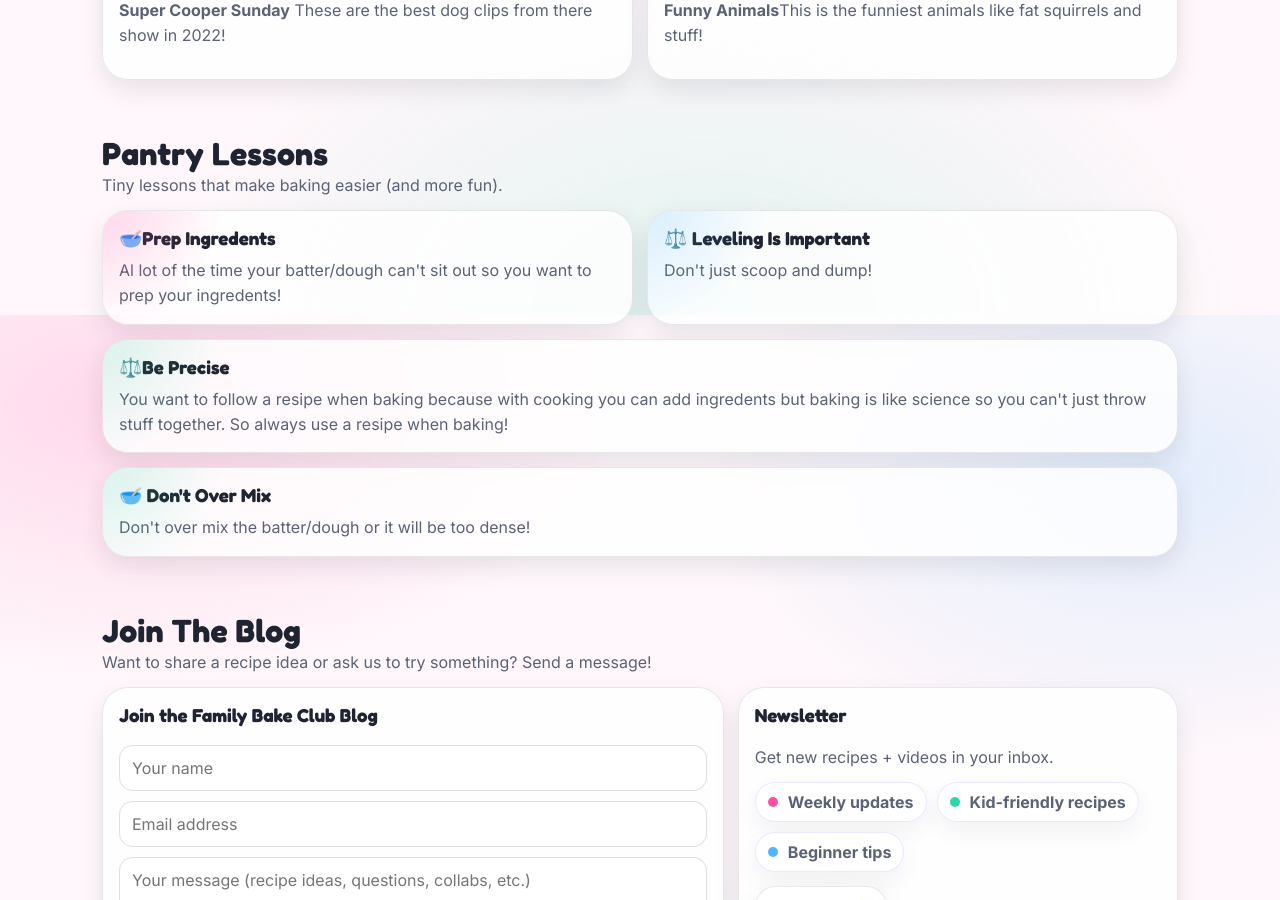
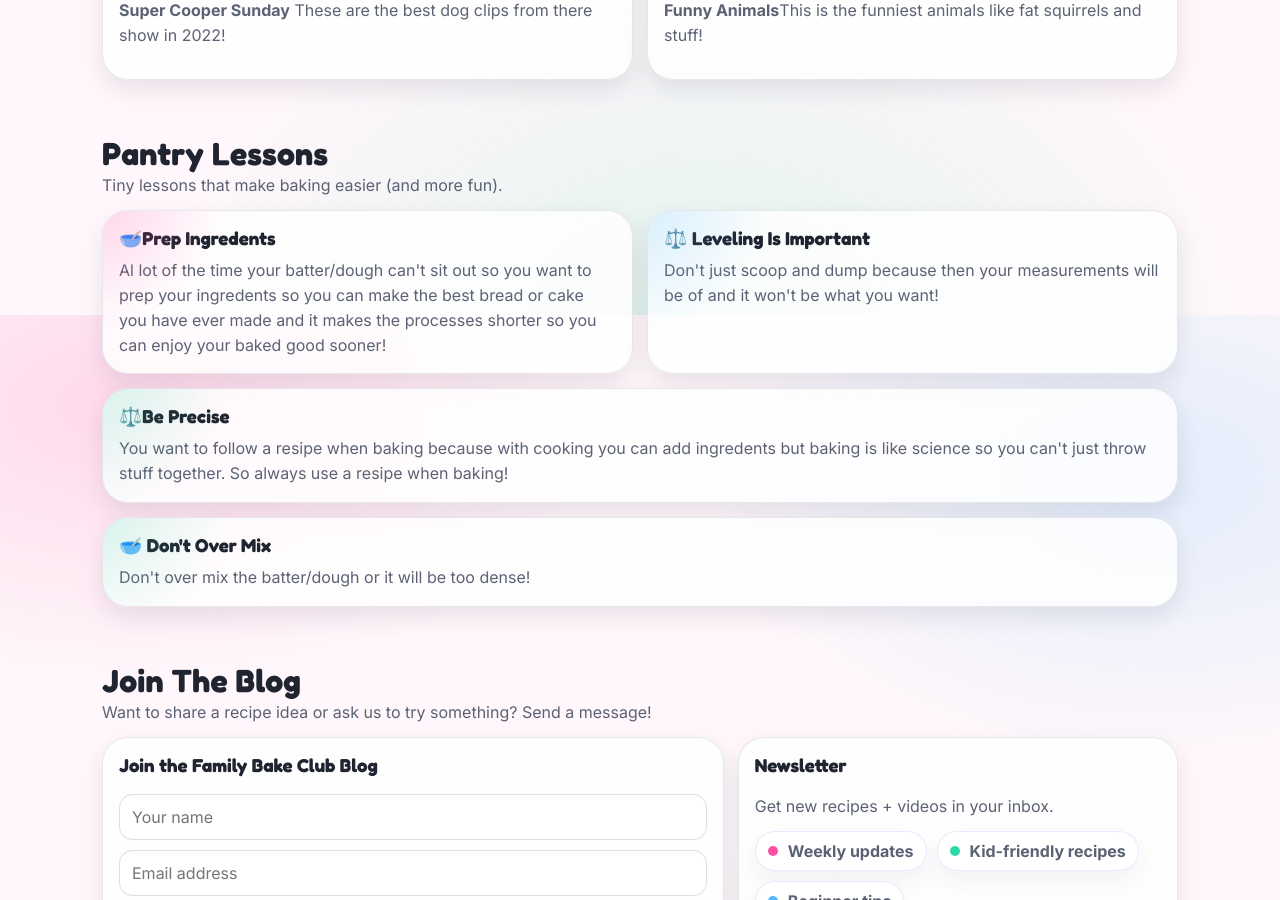
Before and after one commit to addisoneshinkle/FamilyBakeClub-Website, a Jekyll site: the page index.html, which Jekyll copies as it is, in a window 1280 px wide and 900 px high, scrolled down 1485 px. Built offline with Jekyll 4.4.1, drawn with Linux system fonts in a browser that asks for light colours.

Commit message:
Edited text for the pantry lessons

```diff
--- a/index.html
+++ b/index.html
@@ -833,12 +833,12 @@
                 <div class="grid">
                     <article class="card feature one" style="grid-column: span 6">
                         <h3 class="fredoka">🥣Prep Ingredents</h3>
-                        <p>Al lot of the time your batter/dough can't sit out so you want to prep your ingredents!</p>
+                        <p>Al lot of the time your batter/dough can't sit out so you want to prep your ingredents so you can make the best bread or cake you have ever made and it makes the processes shorter so you can enjoy your baked good sooner!</p>
                     </article>
                     <article class="card feature two" style="grid-column: span 6">
                         <h3 class="fredoka">⚖️ Leveling Is Important</h3>
                         <p>
-                            Don't just scoop and dump!
+                            Don't just scoop and dump because then your measurements will be of and it won't be what you want!
                         </p>
                     </article>
                     <article class="card feature three" style="grid-column: span 12">
```
